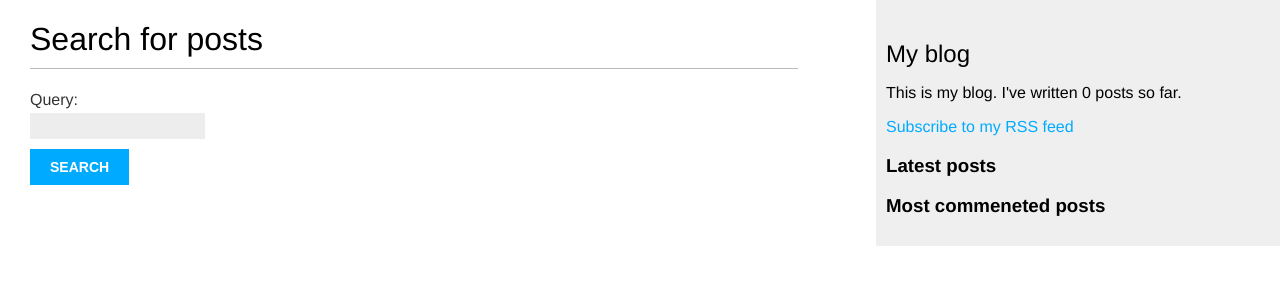
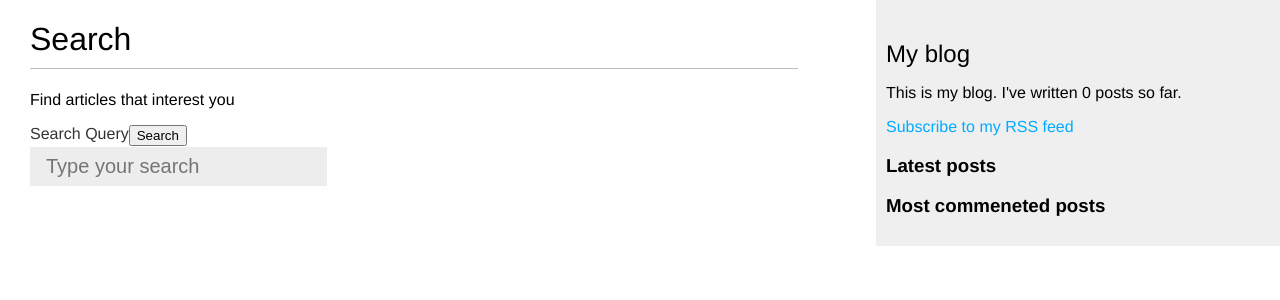
Before and after one commit to cewko/blog-application, a Django app: page /search/ in a window 1280 px wide. Shown: the top 300 px of the page. Run offline with Django 5.2, Linux system fonts and the light colour scheme; data that the repository does not hold is empty; parts of the project's set-up code (start-up, migrations or seed data) failed here and were passed over.

Commit message:
update search template

```diff
--- a/base/templates/base/post/search.html
+++ b/base/templates/base/post/search.html
@@ -4,29 +4,139 @@
 {% block title %}Search{% endblock %}
 
 {% block content %}
+    <div class="row justify-content-center">
+        <div class="col-md-10">
+            <!-- Search Header -->
+            <div class="text-center mb-5">
+                <i class="bi bi-search display-4 text-primary mb-3"></i>
+                <h1 class="display-5 fw-bold">Search</h1>
+                <p class="lead text-muted">Find articles that interest you</p>
+            </div>
+
+            <!-- Search Form -->
+            <div class="card border-0 shadow-sm mb-4">
+            <div class="card-body">
+                <form method="get" class="row g-3 align-items-end">
+                <div class="col-md-9">
+                    <label for="id_query" class="form-label">Search Query</label>
+                    <!-- Wrapper adds the border -->
+                    <div class="border rounded d-flex align-items-center p-1">
+                    <span class="input-group-text border-0 bg-transparent">
+                        <i class="bi bi-search"></i>
+                    </span>
+                    <input
+                        type="text"
+                        name="query"
+                        id="id_query"
+                        class="form-control border-0 py-1"
+                        placeholder="Type your search"
+                    >
+                    </div>
+                </div>
+                <div class="col-md-3">
+                    <button type="submit" class="btn btn-primary btn-lg w-100">
+                    <i class="bi bi-search me-2"></i>Search
+                    </button>
+                </div>
+                </form>
+            </div>
+            </div>
+
+
             {% if query %}
-        <h1>Posts containing "{{ query }}"</h1>
-        <h3>
+                <!-- Search Results Header -->
+                <div class="d-flex justify-content-between align-items-center mb-4">
+                    <div>
+                        <p class="text-muted mb-0">
                             {% with results.count as total_results %}
-                Found {{ total_results }} result{{ total_results|pluralize }}
+                                {% if total_results %}
+                                    Found <strong>{{ total_results }}</strong> result{{ total_results|pluralize }} for
+                                    <span class="bg-light text-dark">"{{ query }}"</span>
+                                {% else %}
+                                    Nothing found for <span class="bg-light text-dark">"{{ query }}"</span>
+                                {% endif %}
                             {% endwith %}
-        </h3>
+                        </p>
+                    </div>
+                    <a href="{% url 'base:post_search' %}" class="btn btn-outline-secondary">
+                        <i class="bi bi-arrow-clockwise me-1"></i>New Search
+                    </a>
+                </div>
+
+                <!-- Search Results -->
                 {% for post in results %}
-            <h4>
-                <a href="{{ post.get_absolute_url }}">
+                    <div class="card border-0 shadow-sm mb-4">
+                        <div class="card-body">
+                            <!-- Tags -->
+                            <div class="d-flex flex-wrap gap-1 mb-2">
+                                {% for tag in post.tags.all %}
+                                    <span class="badge bg-secondary">{{ tag.name }}</span>
+                                {% endfor %}
+                            </div>
+
+                            <!-- Title -->
+                            <h4 class="card-title mb-2">
+                                <a href="{{ post.get_absolute_url }}"
+                                   class="text-decoration-none text-dark">
                                     {{ post.title }}
                                 </a>
                             </h4>
-            {{ post.body|markdown|truncatewords_html:12 }}
+
+                            <!-- Meta -->
+                            <div class="d-flex flex-wrap gap-3 text-muted small mb-3">
+                                <span>
+                                    <i class="bi bi-person me-2"></i>{{ post.author }}
+                                </span>
+                                <span>
+                                    <i class="bi bi-calendar3 me-2"></i>{{ post.publish|date:"M j, Y" }}
+                                </span>
+                                <span>
+                                    <i class="bi bi-file-text me-2"></i>{{ post.get_word_count }} words
+                                </span>
+                                {% with post.get_reading_time as reading_time %}
+                                <span>
+                                    <i class="bi bi-file-text me-2"></i>{{ reading_time }} minute{{ reading_time|pluralize }} read
+                                </span>
+                                {% endwith %}
+                            </div>
+
+                            <!-- Preview -->
+                            <div class="text-muted mb-3">
+                                {{ post.body|markdown|truncatewords_html:20 }}
+                            </div>
+
+                            <!-- Read More -->
+                            <a href="{{ post.get_absolute_url }}"
+                               class="btn btn-outline-primary btn-sm">
+                                Read <i class="bi bi-arrow-right ms-1"></i>
+                            </a>
+                        </div>
+                    </div>
                 {% empty %}
-            <p>There are no results for your query.</p>
+                    <div class="text-center py-5">
+                        <i class="bi bi-emoji-frown display-1 text-muted mb-3"></i>
+                        <h3>Nothing was found</h3>
+                        <p class="text-muted mb-4">
+                            Sorry, we couldn't find any articles matching your search query.
+                        </p>
+                    </div>
                 {% endfor %}
-        <p><a href="{% url 'base:post_search' %}">Search again</a></p>
-    {% else %}
-        <h1>Search for posts</h1>
-        <form method="get">
-            {{ form.as_p }}
-            <input type="submit" value="Search">
-        </form>
             {% endif %}
+        </div>
+    </div>
+
+    <style>
+        #id_query {
+            border: none;
+            font-size: 1.25rem;
+            padding: 0.5rem 1rem;
+        }
+        #id_query:focus {
+            box-shadow: none;
+        }
+        .input-group:focus-within {
+            border-color: #86b7fe;
+            box-shadow: 0 0 0 0.25rem rgba(13, 110, 253, 0.25);
+        }
+    </style>
 {% endblock %}
```
Lines whose indentation alone changed are shown as unchanged.
